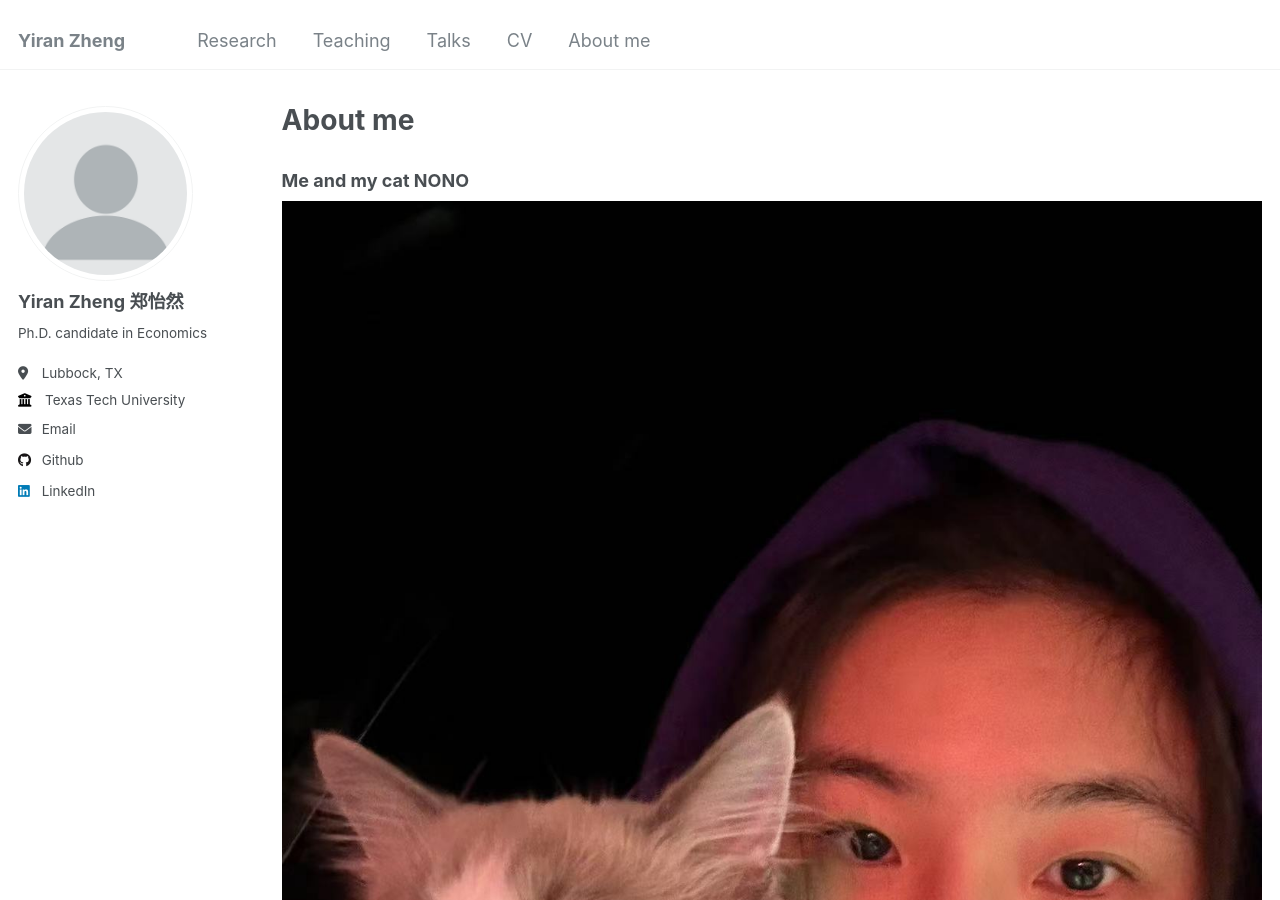
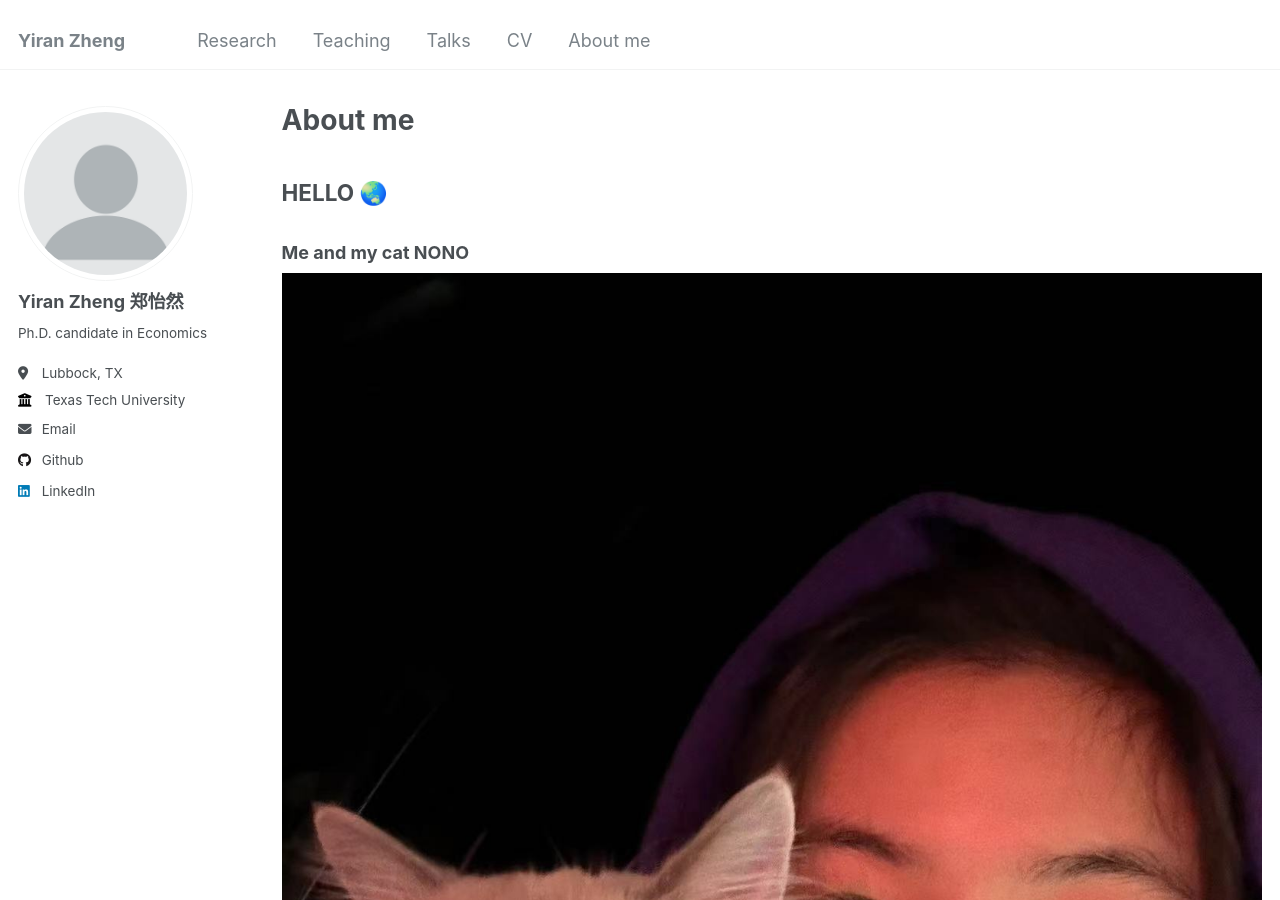
Before and after one commit to yiran-zheng/yiran-zheng.github.io, a Jekyll site: the page built from _pages/portfolio.html, in a window 1280 px wide and 900 px high. Built offline with Jekyll 4.4.1, drawn with Linux system fonts in a browser that asks for light colours.

Commit message:
Update portfolio.html

```diff
--- a/_pages/portfolio.html
+++ b/_pages/portfolio.html
@@ -4,7 +4,8 @@ title: "About me"
 permalink: /portfolio/
 author_profile: true
 ---
+{% include base_path %}
+<h2>HELLO &#127759;</h2>
 
-{% include base_path %}
 <h3>Me and my cat NONO</h3>
-<img src="../images/pic1.jpg" alt="Me and NONO",width="200",height="320">
+<img src="../images/pic1.jpg" alt="Me and NONO",width="100",height="200">
```
